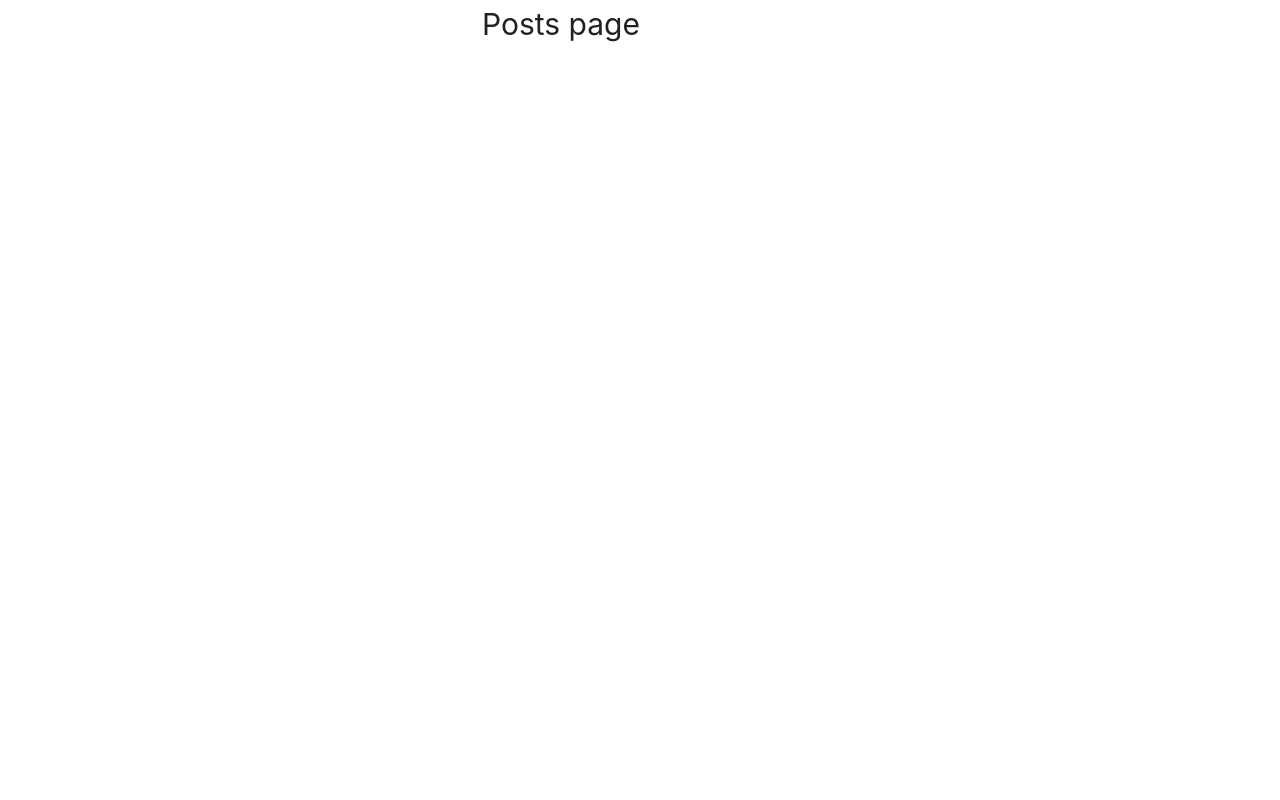
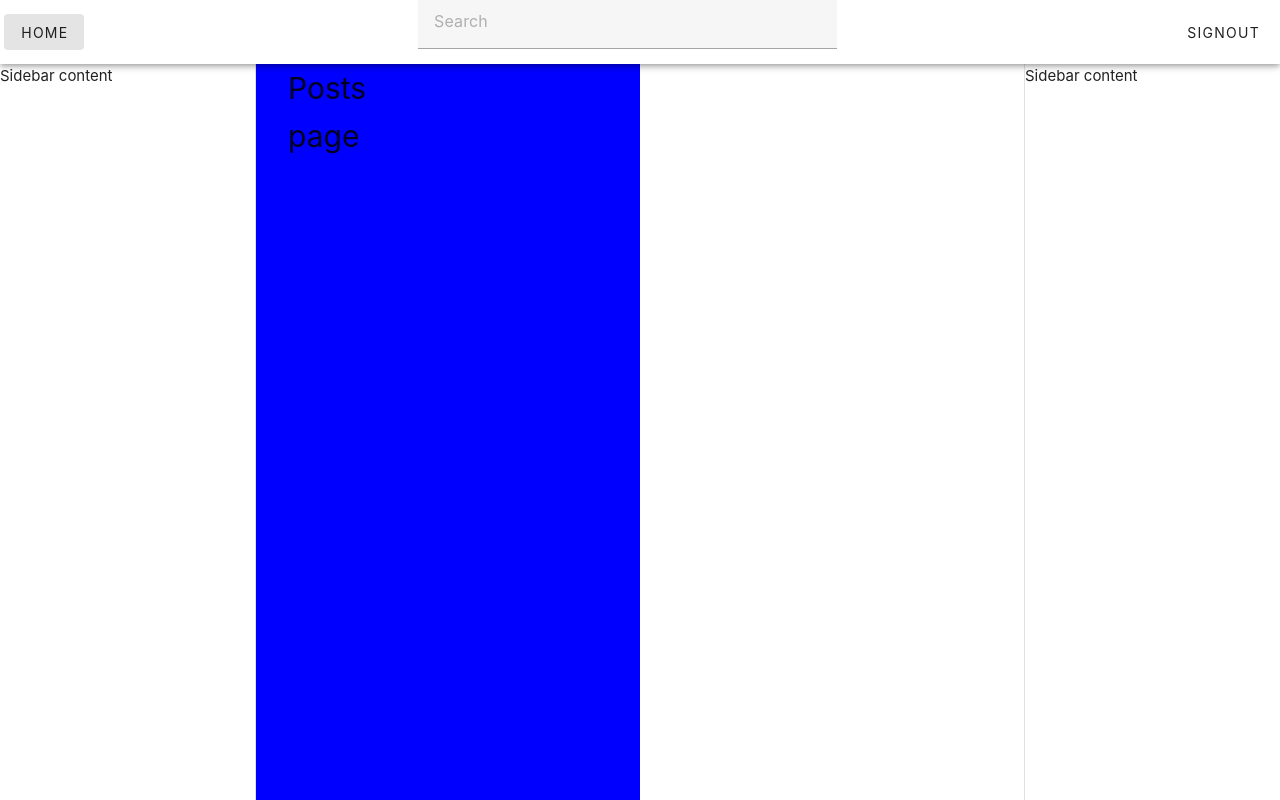
Before and after one commit to neske99/MATF-drustvena-mreza, a Vue app in the folder WebApp/: page /home in a window 1280 px wide. Built offline with nearby package versions, Linux system fonts and the light colour scheme.

Commit message:
feat:added left and right sidebar

```diff
--- a/WebApp/src/App.vue
+++ b/WebApp/src/App.vue
@@ -1,20 +1,27 @@
 <template>
-  <v-app>
-
+  <v-app style="background-color:blue;">
+    <TheNavbar></TheNavbar>
+    <TheLeftSidebar></TheLeftSidebar>
     <v-main>
       <router-view />
     </v-main>
+
+    <TheRightSidebar></TheRightSidebar>
   </v-app>
-
-
-
 </template>
 
 <script lang="ts">
 import { defineComponent } from 'vue'
-
+import TheNavbar from './components/TheNavbar.vue';
+import TheLeftSidebar from './components/TheLeftSidebar.vue';
+import TheRightSidebar from './components/TheRightSidebar.vue';
 export default defineComponent({
   name: 'App',
+  components: {
+    TheNavbar,
+    TheRightSidebar,
+    TheLeftSidebar
+  },
 
   data() {
     return {
@@ -23,3 +30,5 @@ export default defineComponent({
   },
 })
 </script>
+
+<style scoped></style>
--- /dev/null
+++ b/WebApp/src/components/TheLeftSidebar.vue
@@ -0,0 +1,19 @@
+<template>
+
+  <v-navigation-drawer app permanent>
+    Sidebar content
+  </v-navigation-drawer>
+</template>
+
+<script lang='ts'>
+import { defineComponent } from 'vue'
+
+
+export default defineComponent({
+  name: 'TheLeftNavbar',
+  data() {
+    return {
+    }
+  },
+})
+</script>
--- /dev/null
+++ b/WebApp/src/components/TheNavbar.vue
@@ -0,0 +1,34 @@
+<template>
+  <v-app-bar app>
+    <v-btn to="/home">Home</v-btn>
+
+    <!-- Spacer to push the content towards the center -->
+    <v-spacer></v-spacer>
+
+    <!-- Center the text field and increase its width -->
+    <v-text-field placeholder="Search" dense class="search-field"></v-text-field>
+
+    <v-spacer></v-spacer>
+
+    <v-btn to="/auth/login">Signout</v-btn>
+  </v-app-bar>
+</template>
+
+<script lang='ts'>
+import { defineComponent } from 'vue'
+
+
+export default defineComponent({
+  name: 'TheNavbar',
+  data() {
+    return {
+      drawer: false,
+      links: [
+        { icon: 'dashboard', text: 'Dashboard', route: '/' },
+        { icon: 'folder', text: 'My Projects', route: '/projects' },
+        { icon: 'person', text: 'Team', route: '/team' },
+      ]
+    }
+  },
+})
+</script>
--- /dev/null
+++ b/WebApp/src/components/TheRightSidebar.vue
@@ -0,0 +1,20 @@
+<template>
+
+  <v-navigation-drawer app permanent location="right">
+    Sidebar content
+  </v-navigation-drawer>
+</template>
+
+<script lang='ts'>
+import { defineComponent } from 'vue'
+
+
+export default defineComponent({
+  name: 'TheRightSidebar',
+  data() {
+    return {
+
+    }
+  },
+})
+</script>
--- a/WebApp/src/router/index.ts
+++ b/WebApp/src/router/index.ts
@@ -3,9 +3,9 @@ import SignupView from '@/views/auth/SignupView.vue'
 import LoginView from '@/views/auth/LoginView.vue'
 import NotFoundView from '@/views/NotFoundView.vue'
 import { authStore } from '@/stores/auth'
-import PostsView from '@/views/PostsView.vue'
 import UserDetailView from '@/views/UserDetailView.vue'
 import UserSearchView from '@/views/UserSearchView.vue'
+import PostsView from '@/views/PostsView.vue'
 
 const routes: RouteRecordRaw[] = [
   {
```
